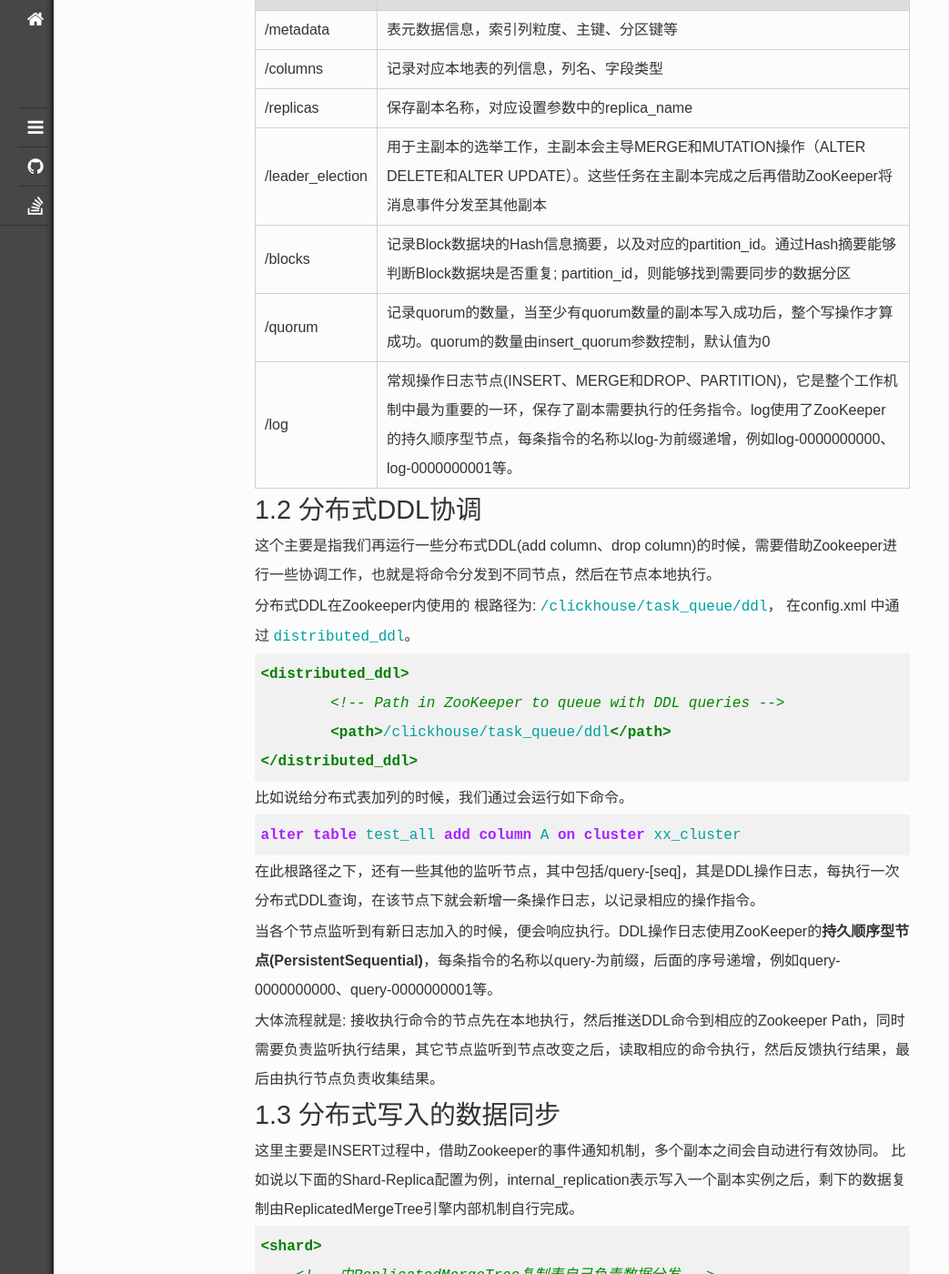
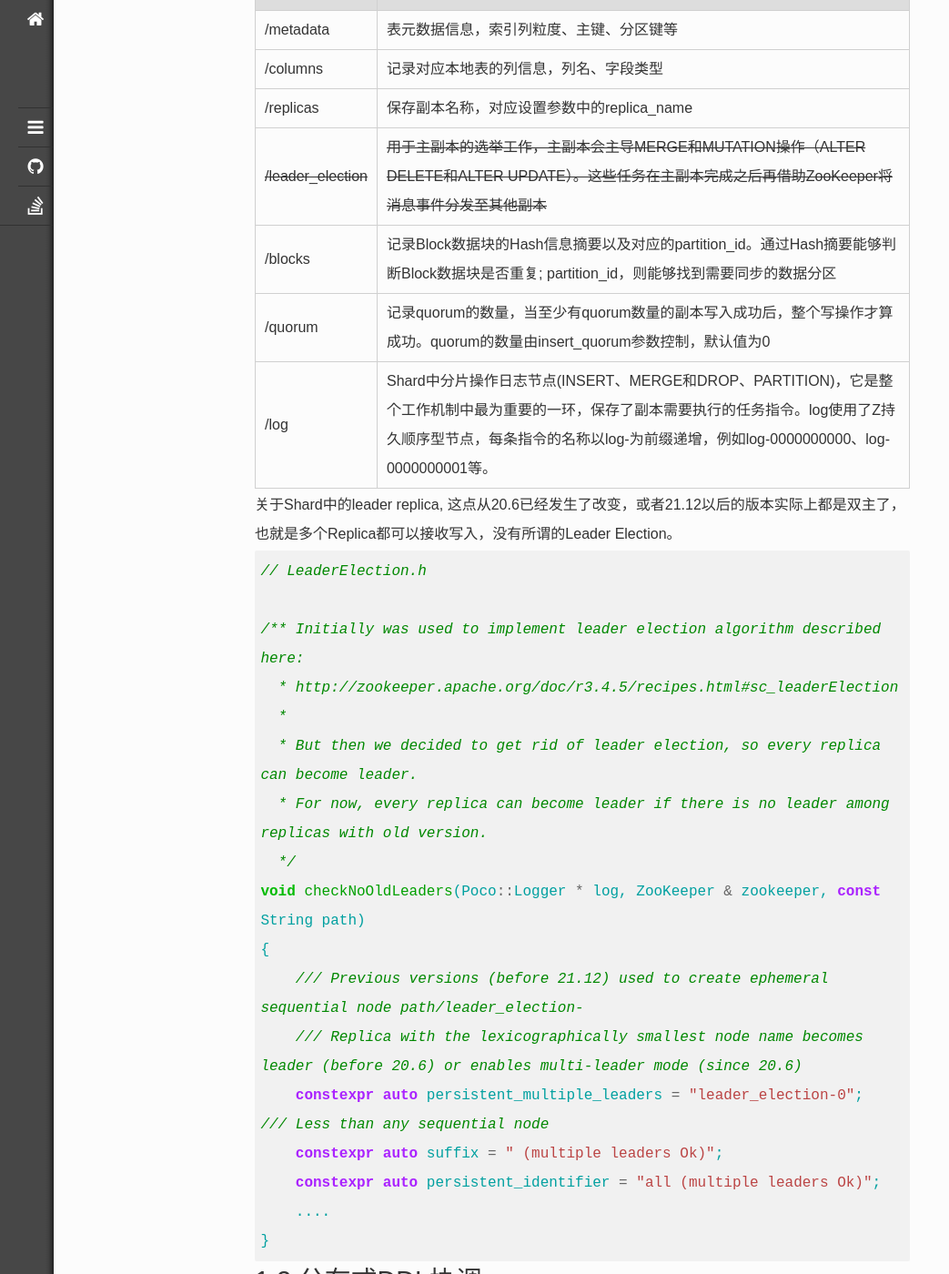
Before and after one commit to jacoffee/jacoffee.github.io, a Jekyll site: the page built from _posts/2022-10-20-clickchouse-zookeeper.md, in a window 1280 px wide and 1400 px high, scrolled down 675 px. Shown: the whole window at 91% size, without its empty margins (0-1043 px from the left). Built offline with Jekyll 4.4.1, drawn with Linux system fonts in a browser that asks for light colours; nearby versions of some CDN libraries; library files that are not in the unit come from our copies; some of the changed text lies outside the part shown.

Commit message:
fix: change note

````diff
--- a/_posts/2022-10-20-clickchouse-zookeeper.md
+++ b/_posts/2022-10-20-clickchouse-zookeeper.md
@@ -33,15 +33,37 @@ create table test_local (
 
 同时该路径下，比如说/clickhouse/tables/table_uuid/01，下面会包括如下路径:
 
-| 路径             | 说明                                                         |
-| ---------------- | ------------------------------------------------------------ |
-| /metadata        | 表元数据信息，索引列粒度、主键、分区键等                     |
-| /columns         | 记录对应本地表的列信息，列名、字段类型                       |
-| /replicas        | 保存副本名称，对应设置参数中的replica_name                   |
-| /leader_election | 用于主副本的选举工作，主副本会主导MERGE和MUTATION操作（ALTER DELETE和ALTER UPDATE）。这些任务在主副本完成之后再借助ZooKeeper将消息事件分发至其他副本 |
-| /blocks          | 记录Block数据块的Hash信息摘要，以及对应的partition_id。通过Hash摘要能够判断Block数据块是否重复; partition_id，则能够找到需要同步的数据分区 |
-| /quorum          | 记录quorum的数量，当至少有quorum数量的副本写入成功后，整个写操作才算成功。quorum的数量由insert_quorum参数控制，默认值为0 |
-| /log             | 常规操作日志节点(INSERT、MERGE和DROP、PARTITION)，它是整个工作机制中最为重要的一环，保存了副本需要执行的任务指令。log使用了ZooKeeper的持久顺序型节点，每条指令的名称以log-为前缀递增，例如log-0000000000、log-0000000001等。 |
+| 路径                 | 说明                                                         |
+| -------------------- | ------------------------------------------------------------ |
+| /metadata            | 表元数据信息，索引列粒度、主键、分区键等                     |
+| /columns             | 记录对应本地表的列信息，列名、字段类型                       |
+| /replicas            | 保存副本名称，对应设置参数中的replica_name                   |
+| ~~/leader_election~~ | ~~用于主副本的选举工作，主副本会主导MERGE和MUTATION操作（ALTER DELETE和ALTER UPDATE）。这些任务在主副本完成之后再借助ZooKeeper将消息事件分发至其他副本~~ |
+| /blocks              | 记录Block数据块的Hash信息摘要以及对应的partition_id。通过Hash摘要能够判断Block数据块是否重复; partition_id，则能够找到需要同步的数据分区 |
+| /quorum              | 记录quorum的数量，当至少有quorum数量的副本写入成功后，整个写操作才算成功。quorum的数量由insert_quorum参数控制，默认值为0 |
+| /log                 | Shard中分片操作日志节点(INSERT、MERGE和DROP、PARTITION)，它是整个工作机制中最为重要的一环，保存了副本需要执行的任务指令。log使用了Z持久顺序型节点，每条指令的名称以log-为前缀递增，例如log-0000000000、log-0000000001等。 |
+
+关于Shard中的leader replica, 这点从20.6已经发生了改变，或者21.12以后的版本实际上都是双主了，也就是多个Replica都可以接收写入，没有所谓的Leader Election。
+
+```c++
+// LeaderElection.h
+
+/** Initially was used to implement leader election algorithm described here:
+  * http://zookeeper.apache.org/doc/r3.4.5/recipes.html#sc_leaderElection
+  *
+  * But then we decided to get rid of leader election, so every replica can become leader.
+  * For now, every replica can become leader if there is no leader among replicas with old version.
+  */
+void checkNoOldLeaders(Poco::Logger * log, ZooKeeper & zookeeper, const String path)
+{
+    /// Previous versions (before 21.12) used to create ephemeral sequential node path/leader_election-
+    /// Replica with the lexicographically smallest node name becomes leader (before 20.6) or enables multi-leader mode (since 20.6)
+    constexpr auto persistent_multiple_leaders = "leader_election-0";   /// Less than any sequential node
+    constexpr auto suffix = " (multiple leaders Ok)";
+    constexpr auto persistent_identifier = "all (multiple leaders Ok)";
+    ....
+}
+```
 
 # 1.2 分布式DDL协调
 
@@ -93,10 +115,12 @@ alter table test_all add column A on cluster xx_cluster
 INSERT INTO TABLE test_all VALUES('A001')
 ```
 
-首先会在执行节点插入相关的数据，写入临时文件夹中，然后往Replica的Zookeeper路径下的`/log`推送本次命令的日志，大致格式为
+首先会在执行节点插入相关的数据，写入临时文件夹中，然后往Replica对应Shard的log目录下的`/log`推送本次命令的日志，可以想象同一个Shard下面的两个Replica都会监听该目录，大致格式如下:
 
 ```bash
+# Zookeeper路径
 /clickhouse/tables/{uuid}/01/log/log-0000029825
+
 format version: 4
 create_time: xxxxx
 source replica: xxxx
````
Also changed, not shown: _posts/2022-05-28-clickchouse-architecture-summary-part1.md (+2 -0 lines).
